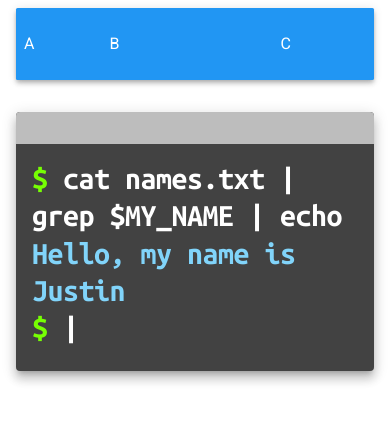
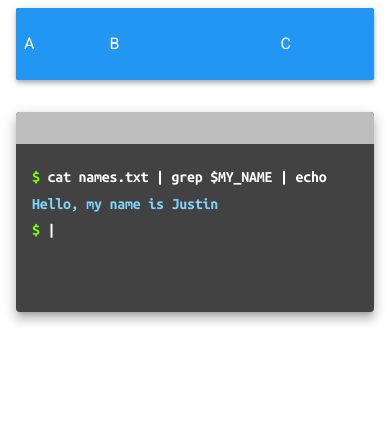
Before and after one commit to jpal91/resume, a Next.js app: page / in a window 390 px wide. Shown: the top 422 px of the page. Built offline with nearby package versions, Linux system fonts and the light colour scheme.

Commit message:
Optimized terminal for mobile and created comp

```diff
--- a/components/Splash/Bash.js
+++ b/components/Splash/Bash.js
@@ -1,10 +1,14 @@
 import { useRef, useEffect } from 'react'
 import Typed from 'react-typed'
 import Typography from "@mui/material/Typography";
+import useMediaQuery from '@mui/material/useMediaQuery'
+import { useTheme } from '@mui/material/styles'
 
 const Bash = (props) => {
     const { strings, setState, tState, output, order } = props
     const tRef = useRef()
+    const theme = useTheme()
+    const matches = useMediaQuery(theme.breakpoints.down('md'))
 
     useEffect(() => {
         console.log(tState)
@@ -18,7 +22,7 @@ const Bash = (props) => {
 
     return (
         <>
-        <Typography variant='h1' sx={{ display: tState < order ? 'none' : ''}}>
+        <Typography variant='h1' sx={{ display: tState < order ? 'none' : '', fontSize: matches ? '16px' : '32px', my: 1}}>
             <span style={{color: '#76ff03'}}>$ </span>
             <Typed
                 typedRef={(typed) => tRef.current = typed}
@@ -33,7 +37,7 @@ const Bash = (props) => {
                 }}
             />
         </Typography>
-        <Typography variant='h1' sx={{ display: tState <= order ? 'none' : '', color: 'primary.lblue'}}>{output}</Typography>
+        <Typography variant='h1' sx={{ display: tState <= order ? 'none' : '', color: 'primary.lblue', fontSize: matches ? '16px' : '32px'}}>{output}</Typography>
         </>
     )
 }
--- /dev/null
+++ b/components/Splash/Terminal.js
@@ -0,0 +1,49 @@
+import { useState, useEffect } from 'react'
+import Card from '@mui/material/Card'
+import CardHeader from '@mui/material/CardHeader'
+import CardContent from '@mui/material/CardContent'
+
+import Bash from './Bash'
+
+const Terminal = (props) => {
+    const [typeState, setTypeState] = useState(0)
+
+    useEffect(() => {
+		setTypeState(1)
+	}, [])
+
+    return (
+        <Card
+            raised={true}
+            sx={{
+                width: { xs: '100%', xl: '75%'},
+                display: 'flex',
+                flexDirection: 'column',
+                backgroundColor: 'primary.dgrey',
+                minHeight: { xs: '200px', xl: '260px' },
+                mt: 2,
+                borderRadius: '4px'
+            }}
+        >
+            <CardHeader sx={{ backgroundColor: 'primary.lgrey' }}></CardHeader>
+            <CardContent>
+                <Bash
+                    strings={[' cat names.txt | grep $MY_NAME | echo']}
+                    setState={setTypeState}
+                    tState={typeState}
+                    output={'Hello, my name is Justin'}
+                    order={1}
+                />
+                <Bash
+                    strings={['echo $MY_GREETING']}
+                    setState={setTypeState}
+                    tState={typeState}
+                    output={'Welcome to my Resume'}
+                    order={2}
+                />
+            </CardContent>
+		</Card>
+    )
+}
+
+export default Terminal
--- a/pages/index.js
+++ b/pages/index.js
@@ -12,36 +12,10 @@ import CardContent from '@mui/material/CardContent'
 
 import Bash from '../components/Splash/Bash'
 import NavBar from '../components/NavBar/NavBar'
+import Terminal from '../components/Splash/Terminal'
 
 const Home = () => {
-	const [typeState, setTypeState] = useState(0)
 	const [fade, setFade] = useState(false)
-	let [tRef1, tRef2] = [useRef(), useRef()]
-	const cb = () => setFade(true)
-
-	useEffect(() => {
-		setTypeState(1)
-	}, [])
-
-	// useEffect(() => {
-
-	// 	if (typeState <= 1) {
-	// 		return
-	// 	}
-
-	// 	const conductor = (ts) => {
-	// 		switch(ts) {
-	// 			case 1:
-	// 				tRef1.current.toggle()
-	// 				break;
-	// 			case 2:
-	// 				tRef2.current.toggleBlinking()
-	// 				setTimeout(() => tRef2.current.start(), 1000)
-	// 				break;
-	// 		}
-	// 	}
-	// 	conductor(typeState)
-	// }, [typeState])
 
 	return (
 		<>
@@ -51,75 +25,7 @@ const Home = () => {
 			<Container sx={{ width: '100%' }}>
 				<NavBar />
 				<Grid item xs={12} sx={{ display: 'flex', flexDirection: 'column', alignItems: 'center' }}>
-					<Card
-						raised={true}
-						sx={{
-							width: { xs: '100%', xl: '75%'},
-							display: 'flex',
-							flexDirection: 'column',
-							backgroundColor: 'primary.dgrey',
-							minHeight: '225px',
-							mt: 2,
-							borderRadius: '4px'
-						}}
-						>
-						<CardHeader sx={{ backgroundColor: 'primary.lgrey' }}>
-
-						</CardHeader>
-						<CardContent>
-						<Bash
-							strings={[' cat names.txt | grep $MY_NAME | echo']}
-							setState={setTypeState}
-							tState={typeState}
-							output={'Hello, my name is Justin'}
-							order={1}
-						/>
-						{/* <Typography variant='h1'>
-							<span>$ </span>
-							<Typed
-								typedRef={(typed) => tRef1.current = typed}
-								// autoInsertCss
-								strings={[' cat names.txt | grep $MY_NAME | echo']}
-								typeSpeed={50}
-								onComplete={() => {
-									setTimeout(() => {
-										setTypeState(2)
-										tRef1.current.cursor.hidden = true
-									}, 2000)
-									// setTypeState(2)
-									console.log(tRef1)
-								}}
-								onStringTyped={() => console.log('here')}
-							/>
-						</Typography> */}
-						{/* <Typography variant='h1' sx={{ display: typeState < 2 ? 'none' : ''}}>Hello, my name is Justin</Typography> */}
-						<Bash
-							strings={['echo $MY_GREETING']}
-							setState={setTypeState}
-							tState={typeState}
-							output={'Welcome to my Resume'}
-							order={2}
-						/>
-						{/* <Typography variant='h1' sx={{ display: typeState < 2 ? 'none' : ''}}>
-							<span>$ </span>
-							<Typed
-								typedRef={(typed) => tRef2.current = typed}
-								strings={['echo $MY_GREETING']}
-								stopped
-								startDelay={1000}
-								typeSpeed={50}
-								onStringTyped={() => {
-									setTimeout(() => {
-										tRef2.current.cursor.hidden = true
-										setTypeState(3)
-										setFade(true)
-									}, 2000)
-								}}
-							/>
-						</Typography>
-						<Typography variant='h1' sx={{ display: typeState < 3 ? 'none' : ''}}>Welcome to my Resume</Typography> */}
-						</CardContent>
-					</Card>
+					<Terminal />
 					<Box sx={{ mt: 100 }}>
 						<Fade in={fade} timeout={ {enter: 1000} }><Typography id='test'>Test</Typography></Fade>
 					</Box>
```
